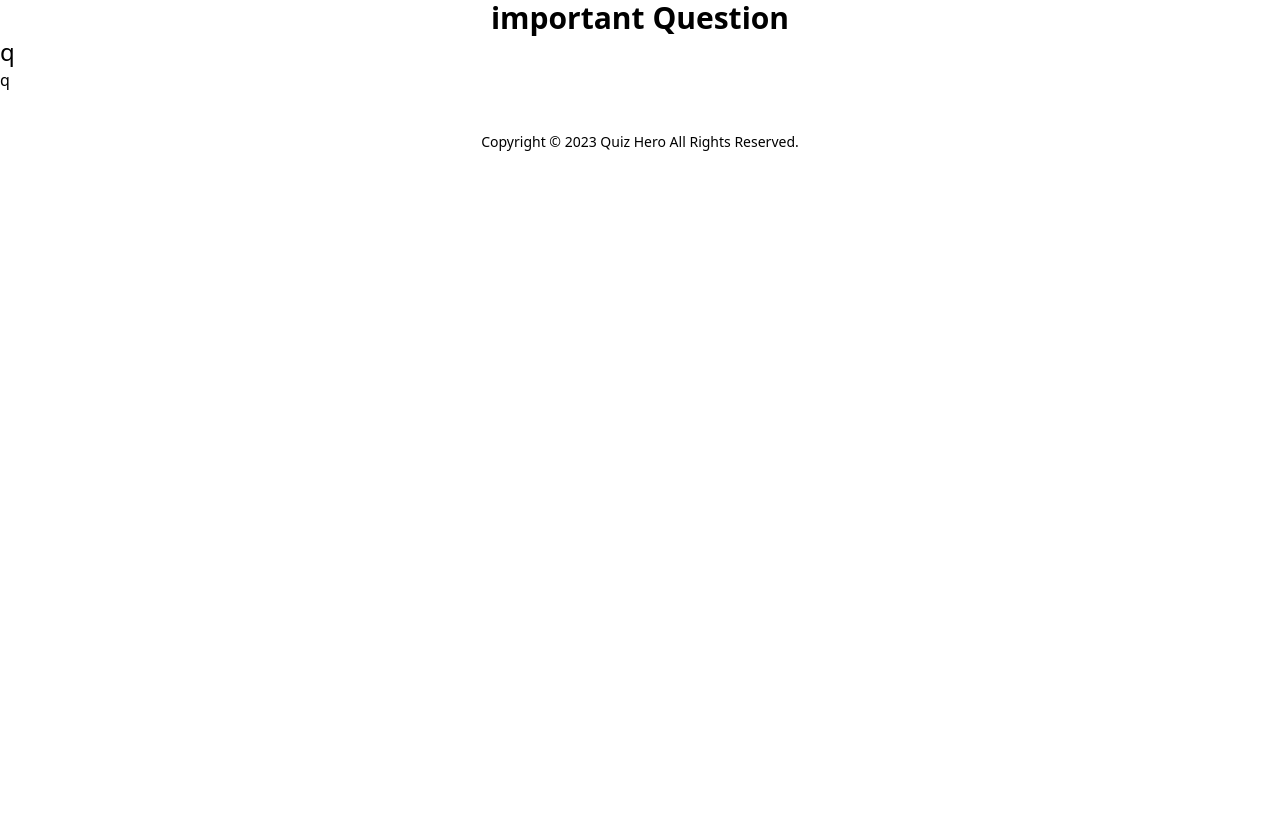
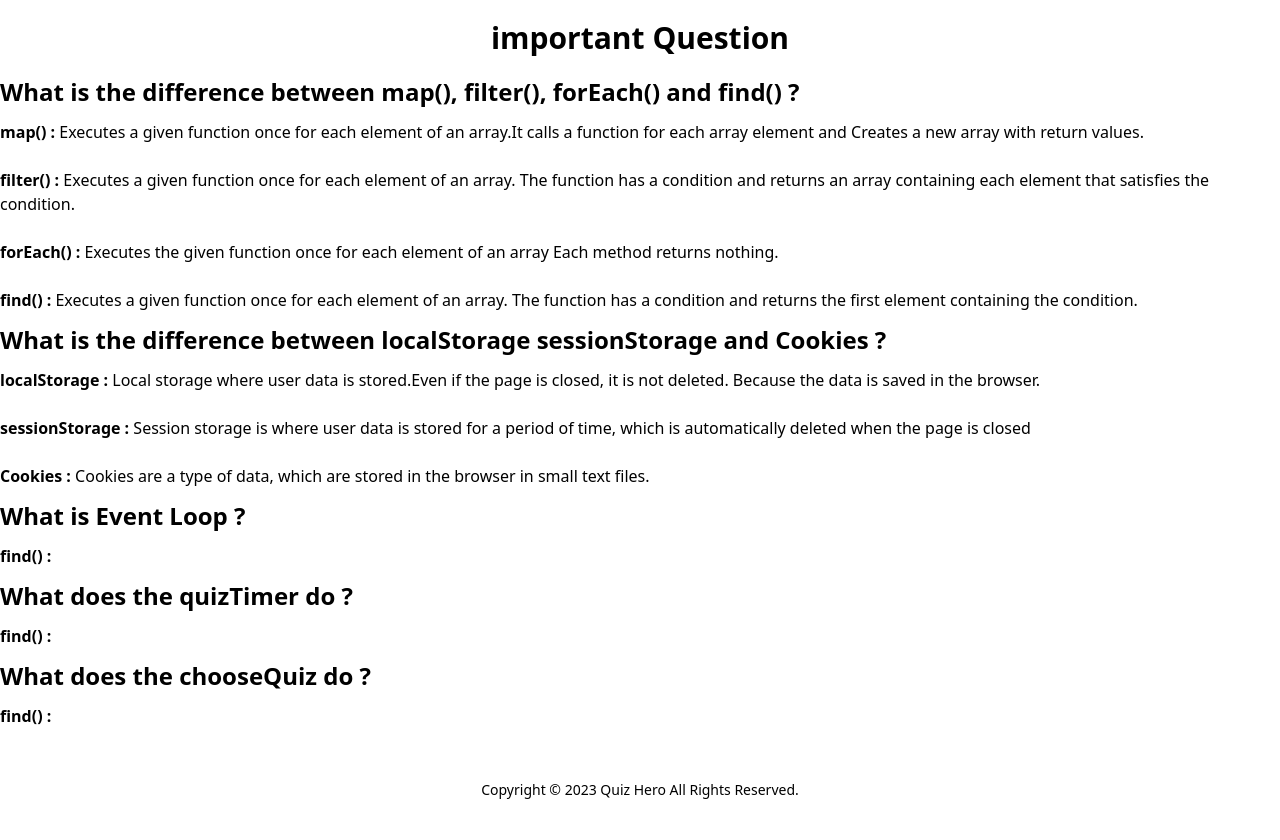
Before and after one commit to aalnoman10/quiz-hero, a plain HTML site: page blog.html in a window 1280 px wide. Before the commit the page ends 800 px from the top, so only its background shows below. Drawn offline with nearby package versions, Linux system fonts and the light colour scheme.

Commit message:
Answer some question

```diff
--- a/blog.html
+++ b/blog.html
@@ -10,14 +10,74 @@
 </head>
 
 <body>
-    <header class="container">
-        <h1 class="text-center font-semibold text-3xl">important Question</h1>
+    <header class="container py-5">
+        <h1 class="text-center font-bold text-3xl">important Question</h1>
     </header>
     <main class="container">
         <ol>
             <li>
-                <h3 class="text-2xl">q</h3>
-                <p>q</p>
+                <h3 class="text-2xl font-semibold">
+                    What is the difference between map(), filter(), forEach() and find() ?
+                </h3>
+                <p class="py-3"><strong class="font-semibold">map() : </strong>
+                    Executes a given function once for each element of an array.It calls a function for each array
+                    element and Creates a new array with return values.
+                </p>
+                <p class="py-3"><strong class="font-semibold">filter() : </strong>
+                    Executes a given function once for each element of an array. The function has a condition and
+                    returns an array containing each element that satisfies the condition.
+                </p>
+                <p class="py-3"><strong class="font-semibold">forEach() : </strong>
+                    Executes the given function once for each element of an array Each method returns nothing.
+                </p>
+                <p class="py-3"><strong class="font-semibold">find() : </strong>
+                    Executes a given function once for each element of an array. The function has a condition and
+                    returns the first element containing the condition.
+                </p>
+            </li>
+
+            <li>
+                <h3 class="text-2xl font-semibold">
+                    What is the difference between localStorage sessionStorage and Cookies ?
+                </h3>
+                <p class="py-3"><strong class="font-semibold">localStorage : </strong>
+                    Local storage where user data is stored.Even if the page is closed, it is not deleted. Because the
+                    data is saved in the browser.
+                </p>
+                <p class="py-3"><strong class="font-semibold">sessionStorage : </strong>
+                    Session storage is where user data is stored for a period of time, which is automatically deleted
+                    when the page is closed
+                </p>
+                <p class="py-3"><strong class="font-semibold">Cookies : </strong>
+                    Cookies are a type of data, which are stored in the browser in small text files.
+                </p>
+            </li>
+
+            <li>
+                <h3 class="text-2xl font-semibold">
+                    What is Event Loop ?
+                </h3>
+                <p class="py-3"><strong class="font-semibold">find() : </strong>
+
+                </p>
+            </li>
+
+            <li>
+                <h3 class="text-2xl font-semibold">
+                    What does the quizTimer do ?
+                </h3>
+                <p class="py-3"><strong class="font-semibold">find() : </strong>
+
+                </p>
+            </li>
+
+            <li>
+                <h3 class="text-2xl font-semibold">
+                    What does the chooseQuiz do ?
+                </h3>
+                <p class="py-3"><strong class="font-semibold">find() : </strong>
+
+                </p>
             </li>
         </ol>
     </main>
--- a/index.js
+++ b/index.js
@@ -188,4 +188,3 @@ document.querySelector("#submit").addEventListener("click", () => {
 const blogPage = () => {
   window.location.href = "blog.html"
 }
-// blog-btn
```
